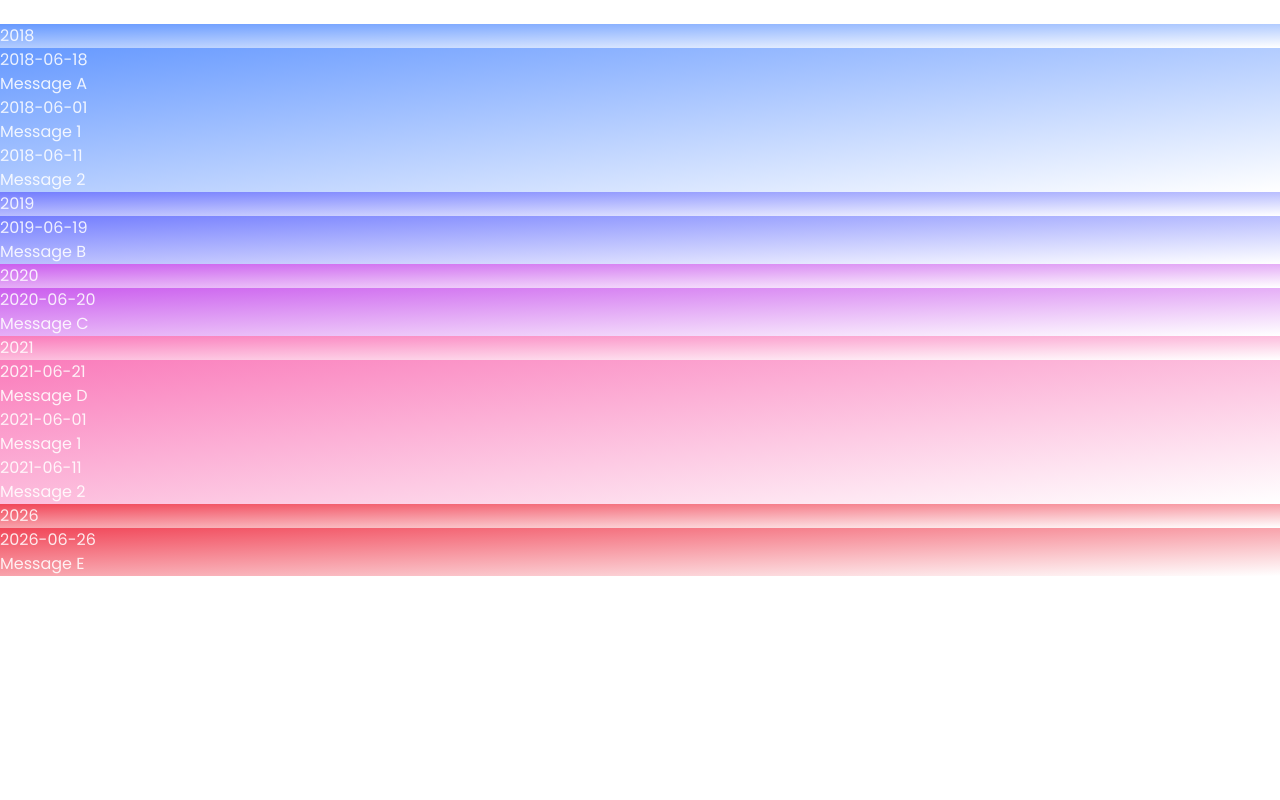
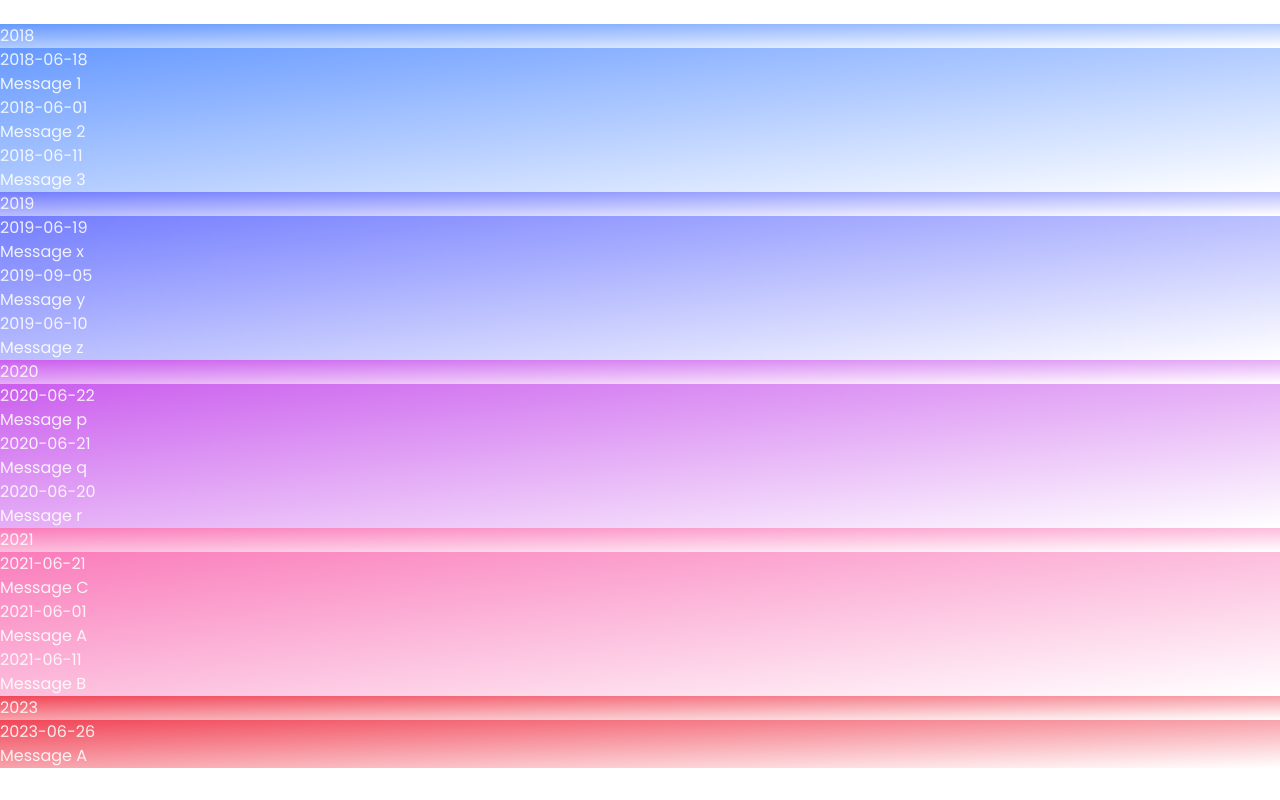
Before and after one commit to prakhar19970/Event-Management-App, a React (Vite) app: page / in a window 1280 px wide. Built offline with nearby package versions, Linux system fonts and the light colour scheme.

Commit message:
Enhancements on CSS, Drag and Drop

```diff
--- a/src/components/Button.tsx
+++ b/src/components/Button.tsx
@@ -2,12 +2,16 @@
 // Define the types for the props
 interface ButtonProps {
     label: string;
+    primary?: boolean;
+    secondary?: boolean;
     onClick: () => void; // onClick is a function that doesn't return anything
 }
 
-export const Button:React.FC<ButtonProps> = ({ label,  onClick}) => {
+export const Button:React.FC<ButtonProps> = ({ label, primary = false, secondary = false, onClick}) => {
     return (
-        <button className="" onClick={onClick}>
+        <button
+        className={`${primary && !secondary ? 'bg-[#6699FF]': 'bg-[#F40076]'} p-2  md:p-3 rounded shadow-md text-white font-semibold text-xs md:text-sm lg:text-md`}
+        onClick={onClick} >
           {label}
         </button>
       );
--- a/src/components/Header.tsx
+++ b/src/components/Header.tsx
@@ -6,7 +6,7 @@ interface HeaderProps {
 
 export const Header:React.FC<HeaderProps> = ({ children }) => {
     return (
-        <div className="flex justify-end p-2">
+        <div className="flex justify-end p-3 gap-4">
             {children}
         </div>
     )
--- a/src/constants/data.ts
+++ b/src/constants/data.ts
@@ -2,13 +2,26 @@
 import { Tile } from "../types/tiles"; // Import the Tile type from the tiles.d.ts file
 
 export const initialTiles: Tile[] = [
-    { date: "2021-06-21", message: "Message D" },
-    { date: "2021-06-01", message: "Message 1" },
-    { date: "2021-06-11", message: "Message 2" },
-    { date: "2018-06-18", message: "Message A" },
-    { date: "2018-06-01", message: "Message 1" },
-    { date: "2018-06-11", message: "Message 2" },
-    { date: "2019-06-19", message: "Message B" },
-    { date: "2020-06-20", message: "Message C" },
-    { date: "2026-06-26", message: "Message E" },
+    // year 2021
+    { date: "2021-06-21", message: "Message C" },
+    { date: "2021-06-01", message: "Message A" },
+    { date: "2021-06-11", message: "Message B" },
+
+    // year 2018
+    { date: "2018-06-18", message: "Message 1" },
+    { date: "2018-06-01", message: "Message 2" },
+    { date: "2018-06-11", message: "Message 3" },
+
+    // year 2019
+    { date: "2019-06-19", message: "Message x" },
+    { date: "2019-09-05", message: "Message y" },
+    { date: "2019-06-10", message: "Message z" },
+
+    // year 2020
+    { date: "2020-06-22", message: "Message p" },
+    { date: "2020-06-21", message: "Message q" },
+    { date: "2020-06-20", message: "Message r" },
+
+    // year 2023
+    { date: "2023-06-26", message: "Message A" },
 ];
--- a/src/layout/MainLayout.tsx
+++ b/src/layout/MainLayout.tsx
@@ -36,6 +36,20 @@ const MainLayout = () => {
     }
   }
 
+  const handleSortedOrder =()=>{
+    const newTileData = { ...tileDataSet };
+    if (newTileData) {
+      Object.keys(newTileData).forEach((year)=>{
+        const sortedData = newTileData[year].sort((tileA:Tile, tileB: Tile) => new Date(tileA.date).getTime() - new Date(tileB.date).getTime());
+
+        newTileData[year] = sortedData;
+      })
+
+        setTileDataSet(newTileData);
+      }
+      // setYears(Object.keys(restoredDataSet));
+    }
+
   useEffect(()=>{
     localStorage.setItem('initialTileDataSet', JSON.stringify(initialTiles));
     const organizedDataSet = assignYearKeyToTilesData(initialTiles);
@@ -46,7 +60,8 @@ const MainLayout = () => {
   return (
     <div>
       <Header>
-        <Button label="Inital Order" onClick={() => handleInitialOrder()}/>
+        <Button primary label="Inital Order" onClick={() => handleInitialOrder()}/>
+        <Button secondary label="Sorted Order" onClick={() => handleSortedOrder()}/>
       </Header>
       <EventsHome tiles={tileDataSet} years={years} updateTiles={setTileDataSet} updateYears={setYears} />
     </div>
--- a/src/main.tsx
+++ b/src/main.tsx
@@ -5,7 +5,7 @@ import App from './App.tsx'
 
 createRoot(document.getElementById('root')!).render(
   <StrictMode>
-    <div className="h-screen bg-gradient-to-r from-black via-purple-500 to-black">
+    <div className="min-h-screen bg-gradient-to-r from-black via-purple-500 to-black">
       <App />
     </div>
   </StrictMode>,
--- a/src/pages/EventsHome.tsx
+++ b/src/pages/EventsHome.tsx
@@ -1,6 +1,5 @@
 import { useState } from "react";
 import { Tile } from "../types/tiles"; // Import the Tile type from the tiles.d.ts file
-
 
 interface EventProps {
   tiles: Record<string, Tile[]>;
@@ -9,8 +8,12 @@ interface EventProps {
   updateYears: (years: string[]) => void;
 }
 
-const EventsHome:React.FC<EventProps> = ( {tiles, years, updateTiles, updateYears }) => {
-  console.log(tiles, years);
+const EventsHome: React.FC<EventProps> = ({
+  tiles,
+  years,
+  updateTiles,
+  updateYears,
+}) => {
   const pallette = [
     "#6699ff",
     "#737dfe",
@@ -52,23 +55,20 @@ const EventsHome:React.FC<EventProps> = ( {tiles, years, updateTiles, updateYear
   const getPalletteColor = (index: number) => {
     return pallette[index];
   };
-
+  const [dragElement, setDragElement] = useState<string | null>(null);
   const [isDragging, setIsDragging] = useState(false);
-  const [tiltedTile, setTiltedTile] = useState<string | null>(null);
-
+  const [draggedTile, setDraggedTile] = useState<string | null>(null);
 
   const handleDragStart = (
     e: React.DragEvent<HTMLDivElement>,
     tileId: string
   ) => {
     e.dataTransfer.setData("tile_id", tileId.toString());
-
+    setDragElement(tileId.toString());
     const tileCard = document.getElementById(tileId);
-    setTiltedTile(tileId);
-    setIsDragging(true);
+    setDraggedTile(tileId);
     if (tileCard instanceof HTMLElement) {
       tileCard.style.opacity = "0";
-      tileCard.style.rotate = "6deg";
     }
   };
 
@@ -77,13 +77,11 @@ const EventsHome:React.FC<EventProps> = ( {tiles, years, updateTiles, updateYear
     tileId: string
   ) => {
     const tileCard = document.getElementById(tileId);
-
     if (tileCard instanceof HTMLElement) {
-      tileCard.style.opacity = "100";
-      tileCard.style.rotate = "0deg";
+      tileCard.style.opacity = "1";
     }
     setIsDragging(false);
-    setTiltedTile(null);
+    setDraggedTile(null);
   };
 
   const handleOnDrop = (
@@ -94,11 +92,6 @@ const EventsHome:React.FC<EventProps> = ( {tiles, years, updateTiles, updateYear
     e.preventDefault();
     const tileId = e.dataTransfer.getData("tile_id");
     const tileCard = document.getElementById(tileId);
-    if (tileCard instanceof HTMLElement) {
-      tileCard.style.opacity = "100";
-      tileCard.style.rotate = "0deg";
-    }
-
     const movedTileIndex = Number(tileId.charAt(tileId.length - 1));
     const movedTileYear = tileId.slice(0, 4);
     const newDataSet: Record<string, Tile[]> = JSON.parse(
@@ -112,18 +105,19 @@ const EventsHome:React.FC<EventProps> = ( {tiles, years, updateTiles, updateYear
       movedTile.year = year;
       movedTile.date = `${year}${movedTile.date.slice(4)}`;
     }
+
     newDataSet[year].splice(position, 0, movedTile);
 
-    Object.keys(newDataSet).forEach((key)=>{
-      if(!newDataSet[key] || newDataSet[key].length === 0){
+    Object.keys(newDataSet).forEach((key) => {
+      if (!newDataSet[key] || newDataSet[key].length === 0) {
         delete newDataSet[key];
       }
     });
 
     updateTiles(newDataSet);
-    updateYears(Object.keys(newDataSet))
+    updateYears(Object.keys(newDataSet));
     setIsDragging(false);
-    setTiltedTile(null);
+    setDraggedTile(null);
   };
 
   const handleDragOver = (e: React.DragEvent<HTMLDivElement>) => {
@@ -146,13 +140,16 @@ const EventsHome:React.FC<EventProps> = ( {tiles, years, updateTiles, updateYear
                 {year}
               </div>
               <div
-                className="rounded-lg"
+                className="rounded-lg h-[325px]"
                 onDragOver={(e) => handleDragOver(e)}
                 style={{
                   background: `linear-gradient(to bottom right, ${randomColor}, #FFFFFF1A)`,
                 }}
               >
-                <div className="flex flex-col gap-2 p-4 rounded-lg">
+                <div
+                  className="flex flex-col gap-2 p-4 rounded-lg h-full overflow-y-scroll"
+                  onDrop={(e) => handleOnDrop(e, year, tiles[year].length)}
+                >
                   {tiles[year]?.map((tile, index) => {
                     return (
                       <div
@@ -163,7 +160,10 @@ const EventsHome:React.FC<EventProps> = ( {tiles, years, updateTiles, updateYear
                           transition-transform ease-in-out duration-300`}
                         draggable
                         onDragOver={(e) => handleDragOver(e)}
-                        onDrop={(e) => handleOnDrop(e, year, index)}
+                        onDrop={(e) => {
+                          e.stopPropagation();
+                          handleOnDrop(e, year, index);
+                        }}
                         onDragStart={(e) =>
                           handleDragStart(e, `${year}-tile-${index}`)
                         }
@@ -174,12 +174,19 @@ const EventsHome:React.FC<EventProps> = ( {tiles, years, updateTiles, updateYear
                         <div className="flex flex-1 justify-end text-xs font-normal">
                           {tile.date}
                         </div>
-                        <div className="text-md font-semibold">
+                        <div className="text-sm font-semibold">
                           {tile.message}
                         </div>
                       </div>
                     );
                   })}
+                  <div
+                    className="flex flex-grow rounded-lg "
+                    onDrop={(e) =>
+                      handleOnDrop(e, year, tiles[year]?.length || 0)
+                    } // Drop at the end of the list
+                    onDragOver={(e) => handleDragOver(e)} // Allow dropping
+                  />
                 </div>
               </div>
             </div>
```
